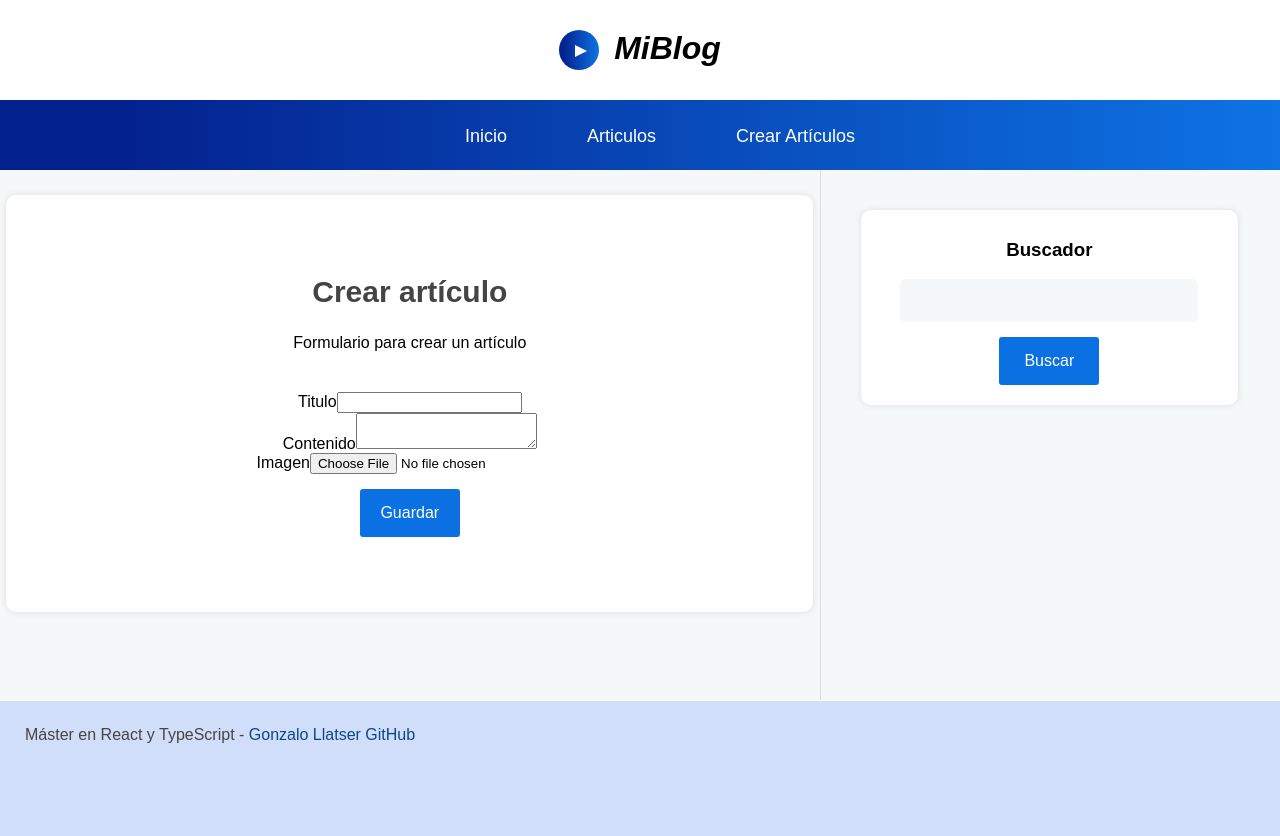
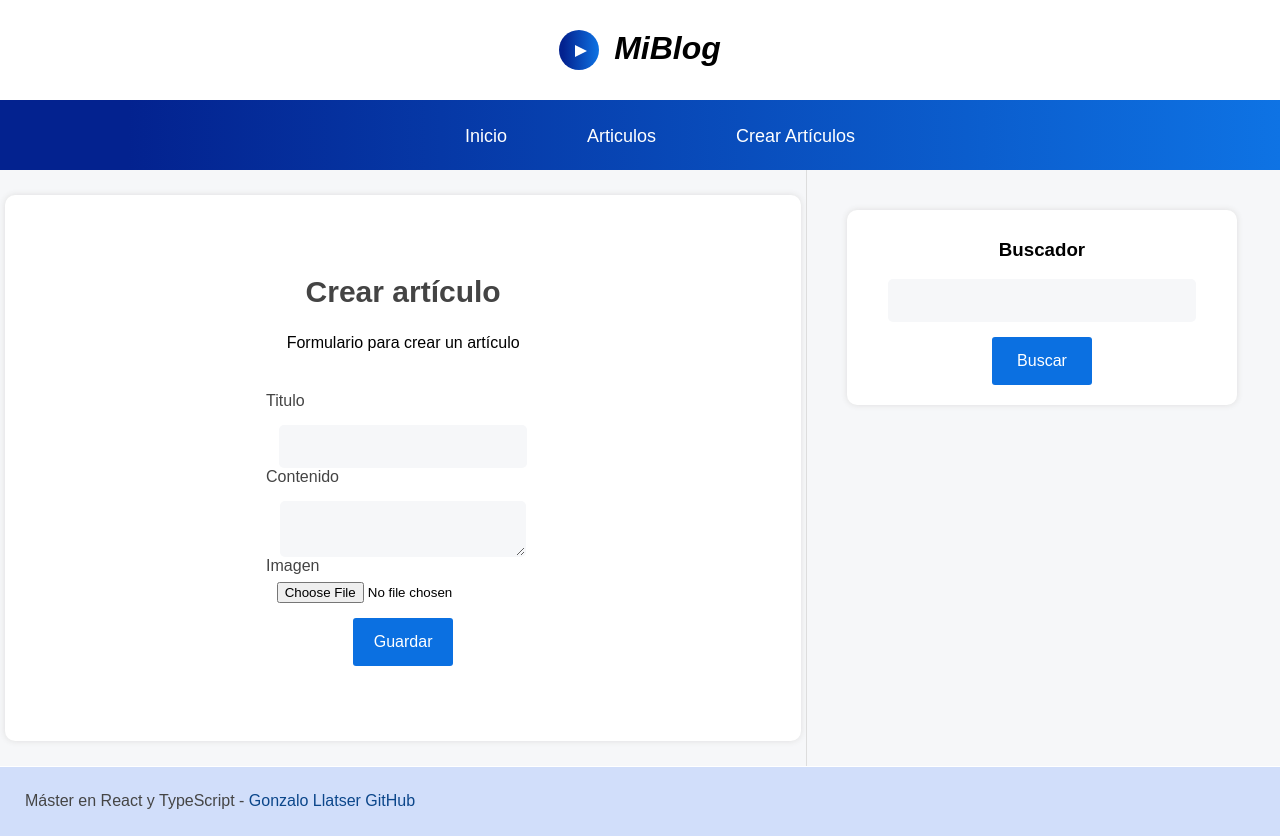
Before and after one commit to GonzaloLlatser/gl_0923_Blog_MERN_Stack, a React (Vite) app in the folder Blog-Mern-Completo/: page /crear-articulos in a window 1280 px wide. Before the commit the page ends 800 px from the top, so only its background shows below. Built offline with nearby package versions, Linux system fonts and the light colour scheme; the HTML template or start-up script is replaced by a standard one.

Commit message:
Aplica estilos al formualario, pendiente de cambio.

```diff
--- a/Blog-Mern-Completo/src/index.css
+++ b/Blog-Mern-Completo/src/index.css
@@ -205,12 +205,8 @@ input[type="button"]{
   box-shadow: 0px 0px 6px #ddd;
 }
 
-.lateral input[type="text"],
-.lateral input[type="text"],
-.lateral textarea,
-.edit_form input[type="text"],
-.edit_form input[type="text"],
-.edit_form textarea
+input[type="text"],
+textarea
 {
   display: block;
   margin: 0 auto;
@@ -230,6 +226,28 @@ input[type="button"]{
   margin-top: 10px;
 }
 
+.form-group{
+  width: 40%;
+  margin: 0 auto;
+}
+
+.form-group label{
+  display: block;
+  text-align: left;
+  color: #444;
+  margin-bottom: 7px;
+}
+
+.form-group input [type="text"],
+.form-group textarea
+.form-group input[type="file"]
+{
+ border: 1px solid #ddd;
+ outline: 0;
+ margin-top: 0;
+ margin-bottom: 15px;
+
+}
 /*ESTILOS PARA EL PIE DE PÁGINA*/
 .footer{
   grid-area: footer;
```
